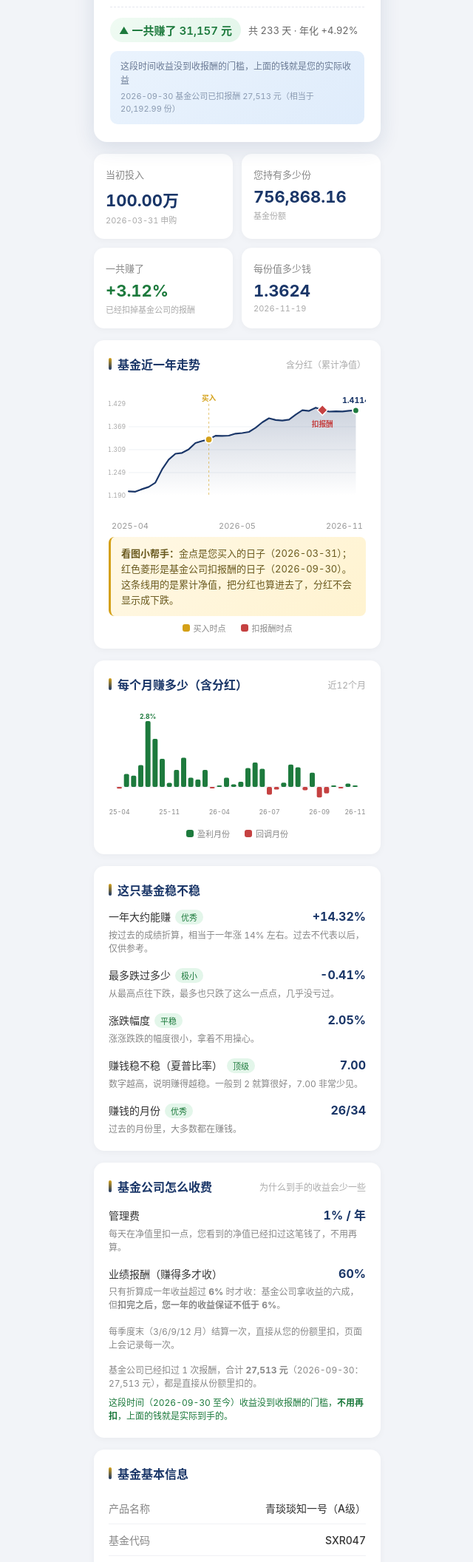
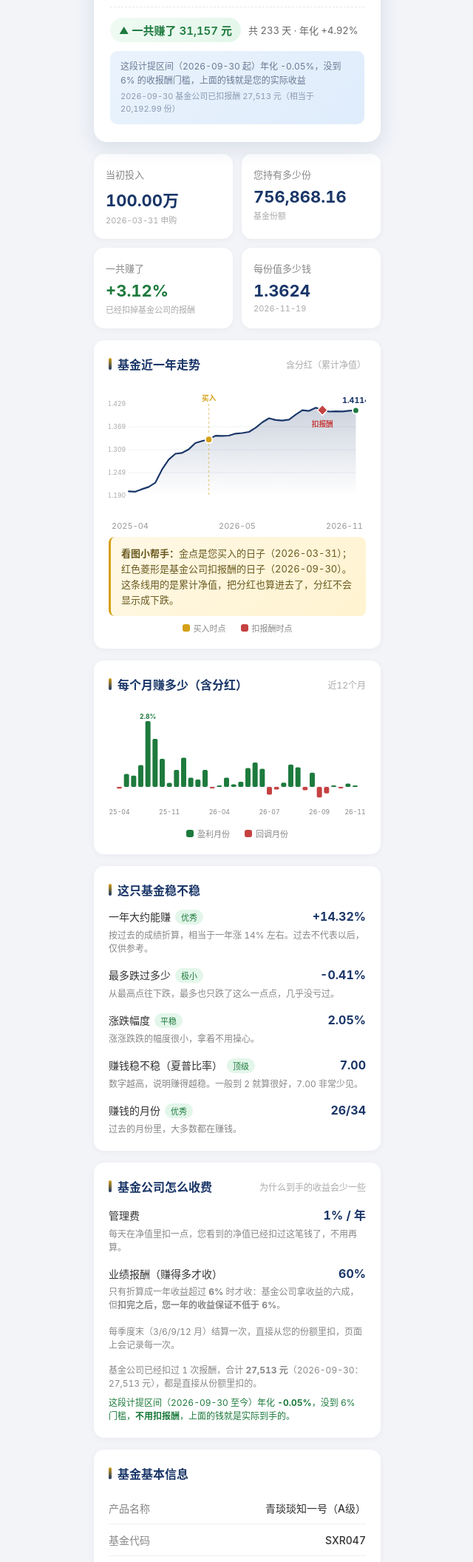
Before and after one commit to redclawcecilia-tech/family, a plain HTML site: page index.html in a window 1280 px wide. Shown: the part 240-2352 px from the top of the page at 74% size, without its empty margins (319-959 px from the left). Drawn offline with Linux system fonts and the light colour scheme.

Commit message:
Show annualized return of current fee accrual period

```diff
--- a/index.html
+++ b/index.html
@@ -673,6 +673,7 @@ const CONFIG = {
   const periodDays = daysBetween(periodBaseDate, latest.date);
   const periodBaseValue = CONFIG.shares * periodBaseNav;
   const periodProfit = CONFIG.shares * (latest.nav - periodBaseNav);
+  const periodAnnual = periodDays > 0 ? (Math.pow(latest.nav / periodBaseNav, 365 / periodDays) - 1) * 100 : 0;
   const perfFee = calcPerfFee(periodProfit, periodBaseValue, periodDays);
   const netValue = currentValue - perfFee;
   const netProfit = netValue - CONFIG.initialAmount;
@@ -728,7 +729,7 @@ const CONFIG = {
         ${crystalNote}`;
     } else if (profit > 0) {
       afterFeeEl.innerHTML = `
-        <div class="af-label">这段时间收益没到收报酬的门槛，上面的钱就是您的实际收益</div>
+        <div class="af-label">这段计提区间（${periodBaseDate} 起）年化 ${fmtPct(periodAnnual)}，没到 6% 的收报酬门槛，上面的钱就是您的实际收益</div>
         ${crystalNote}`;
     } else {
       afterFeeEl.innerHTML = crystalNote;
@@ -758,6 +759,7 @@ const CONFIG = {
           <span class="risk-value" style="color:#c54141;">-${fmtFullMoney(perfFee)} 元</span>
         </div>
         <div class="risk-desc">
+          这段计提区间年化 <strong>${fmtPct(periodAnnual)}</strong>，已超过 6% 门槛。<br>
           从 ${periodBaseDate} 上次扣报酬到现在共 ${periodDays} 天：如果今天结算，大约还要扣 <strong>${fmtFullMoney(perfFee)} 元</strong>，
           您实际到手 <strong style="color:#1d7a3d;">${fmtFullMoney(netProfit)} 元</strong>。<br>
           <span style="color:#8a9ab1;">每季度末扣一次，下次扣完后这里会重新算起。</span>
@@ -765,7 +767,7 @@ const CONFIG = {
     } else if (hasUpdate && profit > 0) {
       feeEstimateEl.innerHTML = crystalHistory + `
         <div class="risk-desc" style="color:#1d7a3d;">
-          这段时间（${periodBaseDate} 至今）收益没到收报酬的门槛，<strong>不用再扣</strong>，上面的钱就是实际到手的。
+          这段计提区间（${periodBaseDate} 至今）年化 <strong>${fmtPct(periodAnnual)}</strong>，没到 6% 门槛，<strong>不用扣报酬</strong>，上面的钱就是实际到手的。
         </div>`;
     } else {
       feeEstimateEl.innerHTML = crystalHistory + `<div class="risk-desc">净值更新后将显示费用估算。</div>`;
```
